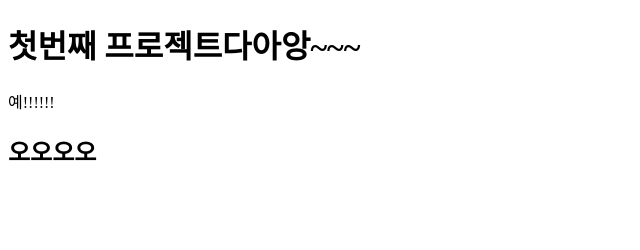
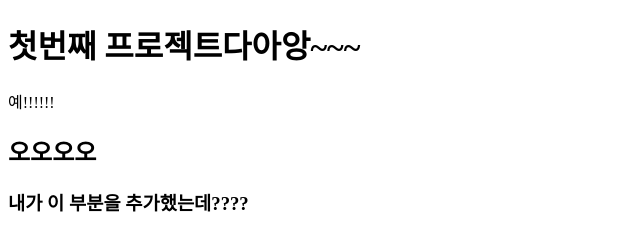
Before and after one commit to Jeongwon-Cha/first-noona-project, a plain HTML site: page index.html in a window 1280 px wide. Shown: the whole page, without its empty margins (0-640 px from the left). Drawn offline with Linux system fonts and the light colour scheme.

Commit message:
second commit

```diff
--- a/index.html
+++ b/index.html
@@ -11,5 +11,8 @@
     <h1>첫번째 프로젝트다아앙~~~</h1>
     <p>예!!!!!!</p>
     <h2>오오오오</h2>
+    <h3>
+        내가 이 부분을 추가했는데????
+    </h3>
   </body>
 </html>
```
